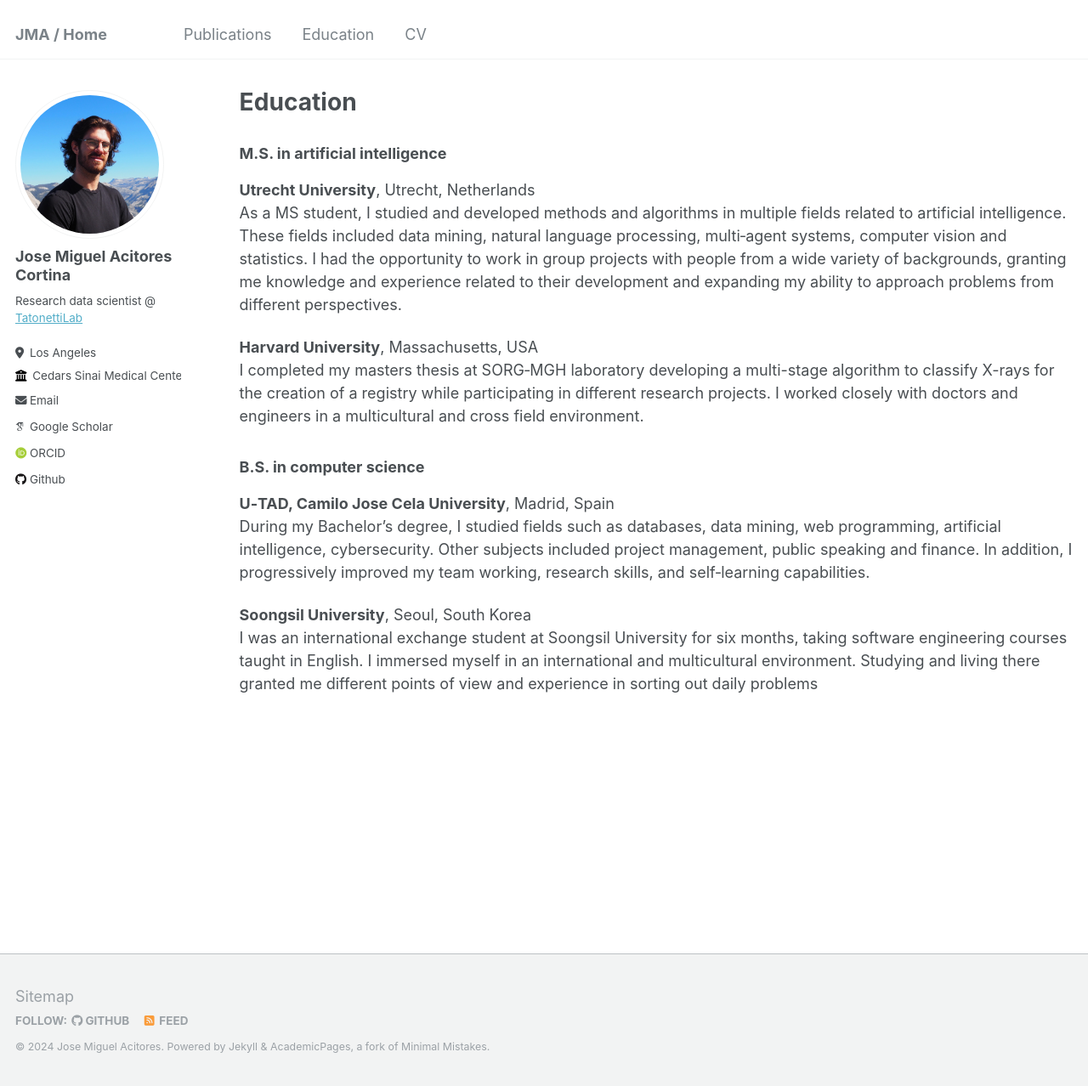
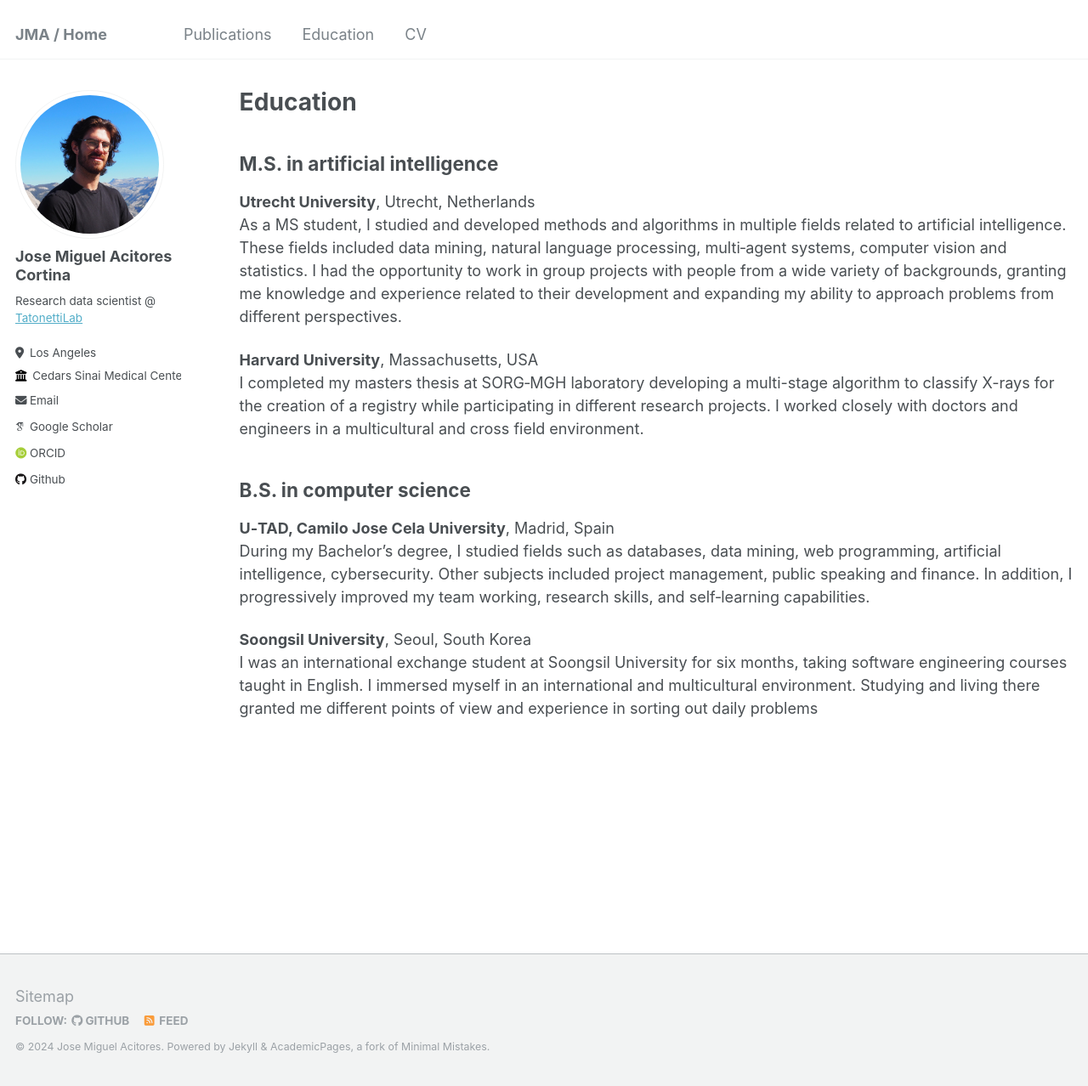
Before and after one commit to joseacitores/joseacitores.github.io, a Jekyll site: the page built from _pages/education.md, in a window 1280 px wide and 1278 px high. Shown: the whole window at 85% size. Built offline with Jekyll 4.4.1, drawn with Linux system fonts in a browser that asks for light colours; some web fonts are replaced.

```diff
--- a/_pages/education.md
+++ b/_pages/education.md
@@ -8,14 +8,14 @@ redirect_from:
 
 {% include base_path %}
 
-### M.S. in artificial intelligence
+## M.S. in artificial intelligence
 **Utrecht University**, Utrecht, Netherlands\
 As a MS student, I studied and developed methods and algorithms in multiple fields related to artificial intelligence. These fields included data mining, natural language processing, multi‑agent systems, computer vision and statistics. I had the opportunity to work in group projects with people from a wide variety of backgrounds, granting me knowledge and experience related to their development and expanding my ability to approach problems from different perspectives.
 
 **Harvard University**, Massachusetts, USA\
 I completed my masters thesis at SORG‑MGH laboratory developing a multi-stage algorithm to classify X-rays for the creation of a registry while participating in different research projects. I worked closely with doctors and engineers in a multicultural and cross field environment.
 
-### B.S. in computer science
+## B.S. in computer science
 **U‑TAD, Camilo Jose Cela University**,  Madrid, Spain\
 During my Bachelor’s degree, I studied fields such as databases, data mining, web programming, artificial intelligence, cybersecurity. Other subjects included project management, public speaking and finance. In addition, I progressively improved my team working, research skills, and self‑learning capabilities.
 
```
